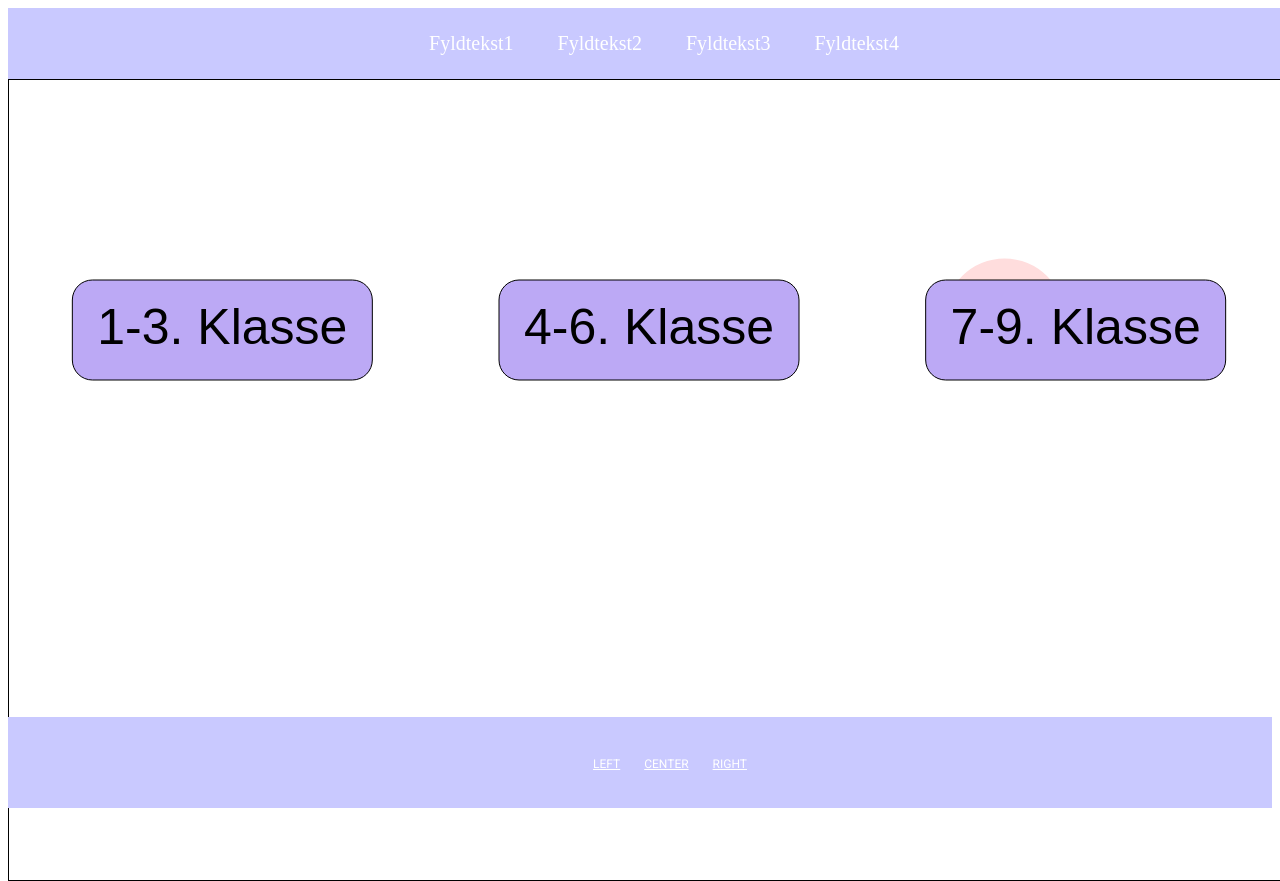
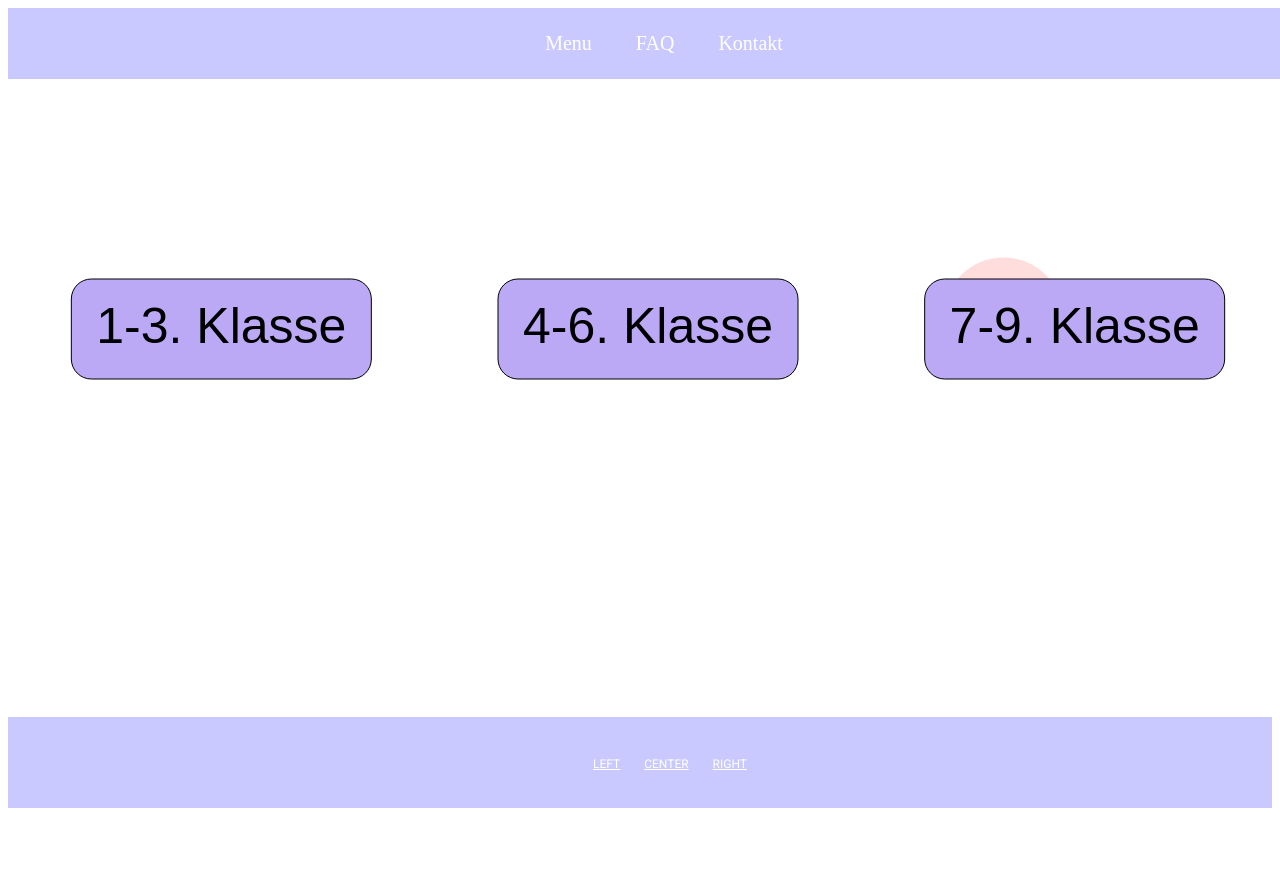
Before and after one commit to Cannonperson/Holluf-Pile-Idekatalog, a plain HTML site: page index.html in a window 1280 px wide. Shown: the top 881 px of the page. Drawn offline with nearby package versions, Linux system fonts and the light colour scheme.

Commit message:
Fjernet canvas border

```diff
--- a/index.html
+++ b/index.html
@@ -17,10 +17,9 @@
 <body onload="init()">
 <header>
 	<nav id="nav-1">
-  		<a class="link-1" href="#">Fyldtekst1</a>
-  		<a class="link-1" href="#">Fyldtekst2</a>
-  		<a class="link-1" href="#">Fyldtekst3</a>
-  		<a class="link-1" href="#">Fyldtekst4</a>
+  		<a class="link-1" href="#">Menu</a>
+  		<a class="link-1" href="#">FAQ</a>
+  		<a class="link-1" href="#">Kontakt</a>
 	</nav>
 </header>
 
@@ -41,7 +40,7 @@
     </div>
 
 
-    <canvas id="canvas" class="background" width=Window.innerwidth height=window.innerheight style="border: black solid 1px"></canvas>
+    <canvas id="canvas" class="background" width=Window.innerwidth height=window.innerheight></canvas>
     </div>
 </section>
 
```
